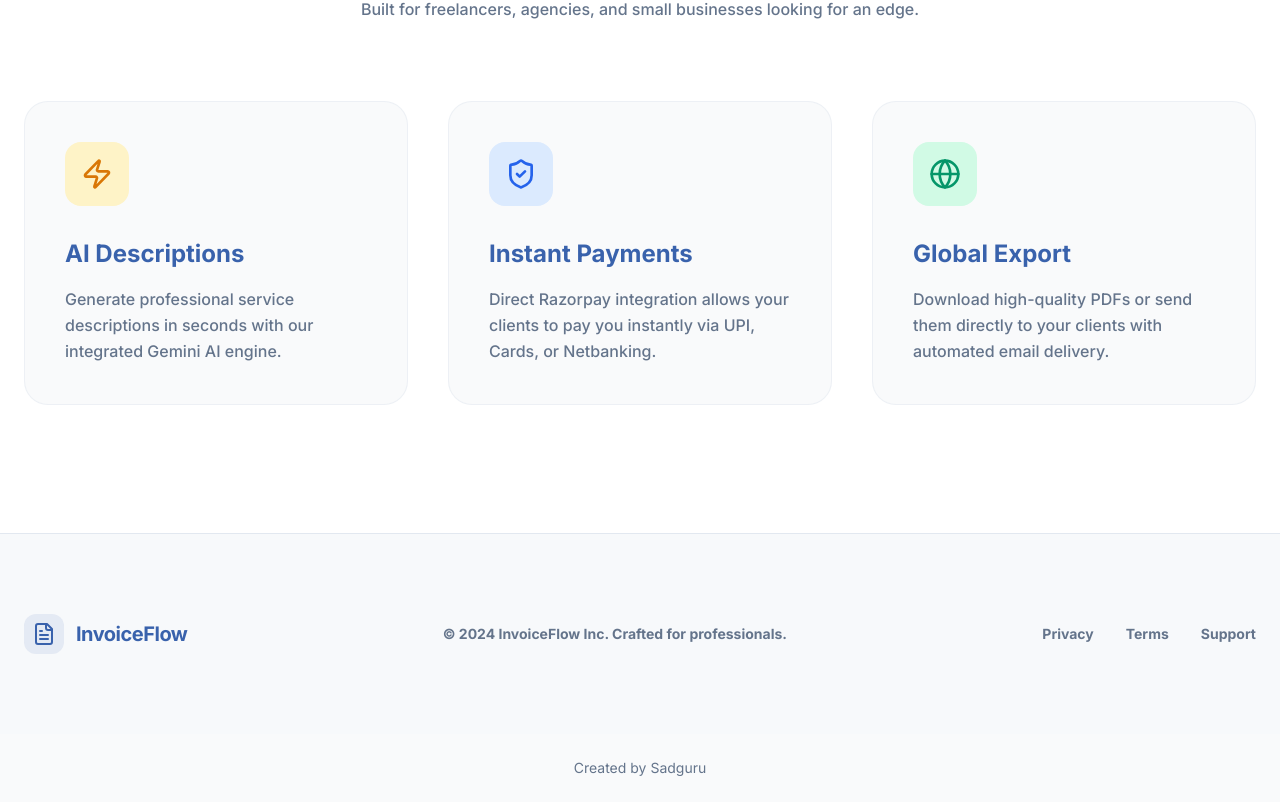
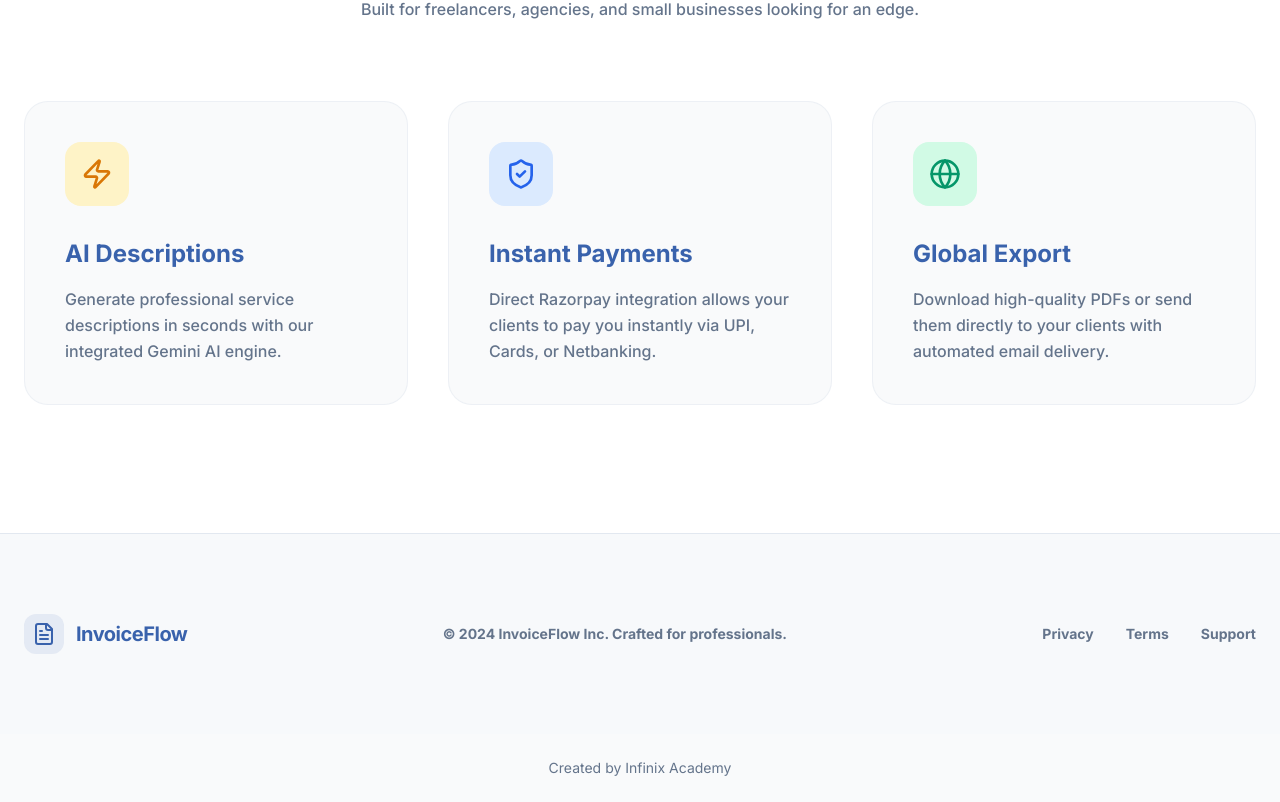
Before and after one commit to khannukarsneha2707-droid/Invoiceflow, a Next.js app: page / in a window 1280 px wide. Shown: the part 1172-1974 px from the top of the page. Built offline with nearby package versions, Linux system fonts and the light colour scheme; no server answers.

Commit message:
feat: Update company name in footer
Changed the company name displayed in the application's footer from "Sadguru" to "Infinix Academy". This reflects the current branding for Invoiceflow.

```diff
--- a/src/app/layout.tsx
+++ b/src/app/layout.tsx
@@ -26,7 +26,7 @@ export default function RootLayout({
         <FirebaseClientProvider>
           {children}
           <footer className="py-6 text-center text-sm text-muted-foreground">
-            Created by Sadguru
+            Created by Infinix Academy
           </footer>
           <Toaster />
         </FirebaseClientProvider>
```
